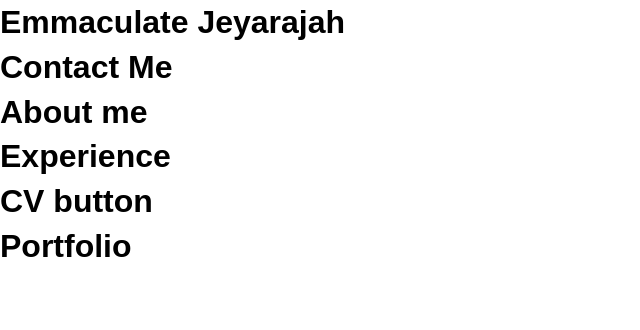
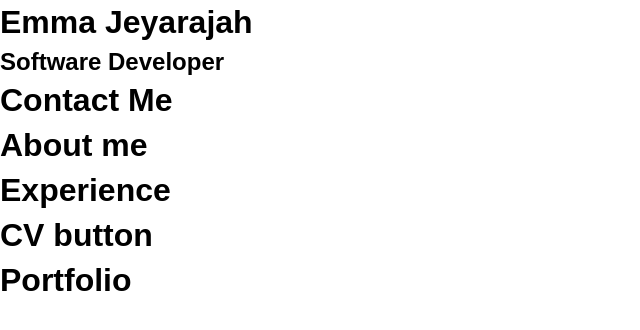
Before and after one commit to emmaculatej/personal-website, a Vue app in the folder personal-website/: page / in a window 1280 px wide. Shown: the top 330 px of the page, without its empty margins (0-640 px from the left). Built offline with nearby package versions, Linux system fonts and the light colour scheme.

Commit message:
Homepage Data

```diff
--- a/personal-website/src/App.vue
+++ b/personal-website/src/App.vue
@@ -1,6 +1,6 @@
 <template>
   <div id="app">
-    <homepage name="Emmaculate Jeyarajah"/>
+    <homepage :personalDetails="personalDetails"/>
     <contact-me />
     <personal-description />
     <experience />
@@ -26,6 +26,18 @@ export default {
     Experience,
     CV,
     DevelopmentPortfolio
+  },
+  data : function (){
+    return {
+      personalDetails: {
+        forename: 'Emma',
+        surname: 'Jeyarajah',
+        dob: '02 October 1996',
+        email: 'emmaculate.jeyarajah@hotmail.com',
+        occupation: 'Software Developer'
+      }
+
+    }
   }
 }
 </script>
--- a/personal-website/src/components/HomePage.vue
+++ b/personal-website/src/components/HomePage.vue
@@ -1,16 +1,21 @@
 <template>
   <div class="homepage">
-    <h1>{{name}}</h1>
-    <h2>{{role}}</h2>
+    <h1>{{personalDetails.forename}} {{personalDetails.surname}}</h1>
+    <h2>{{personalDetails.occupation}}</h2>
   </div>
 </template>
 
-<script>
+<script lang='ts'>
 export default {
   name: 'Homepage',
   props: {
-    name: String,
-    role: String,
+    personalDetails: {
+      forename: String,
+      surname: String,
+      dob: String,
+      email: String,
+      occupation: String
+    }
   }
 }
 </script>
```
Also changed, not shown: 1 other file (tests, documents, lock files or other folders).
